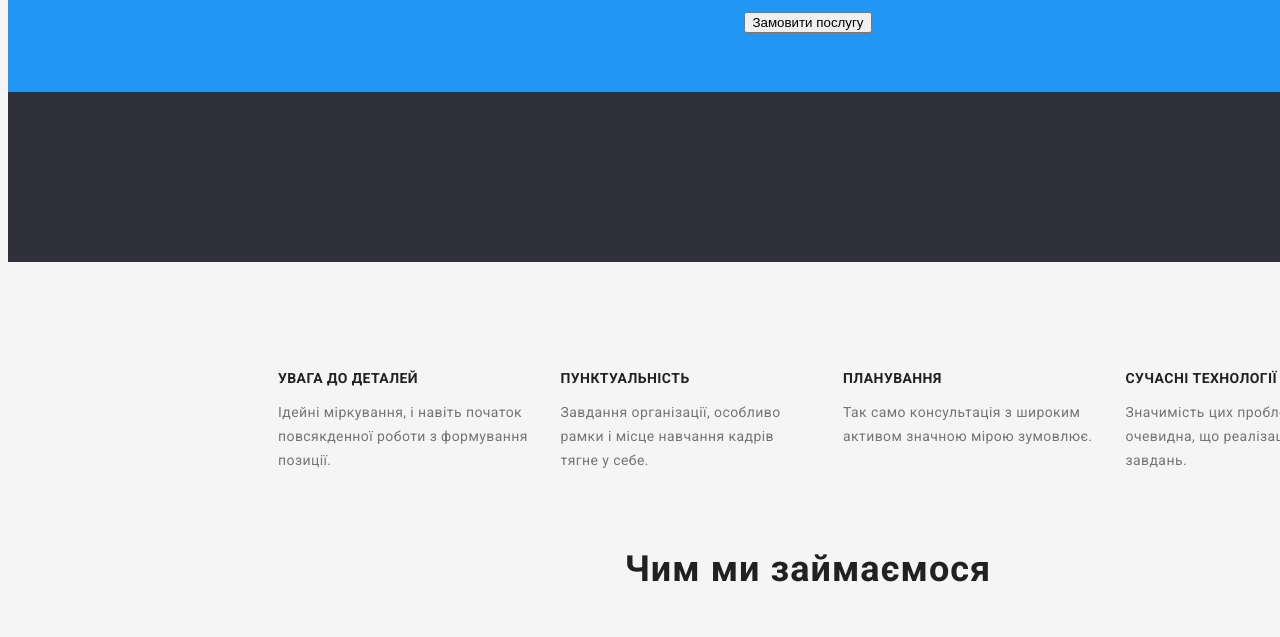
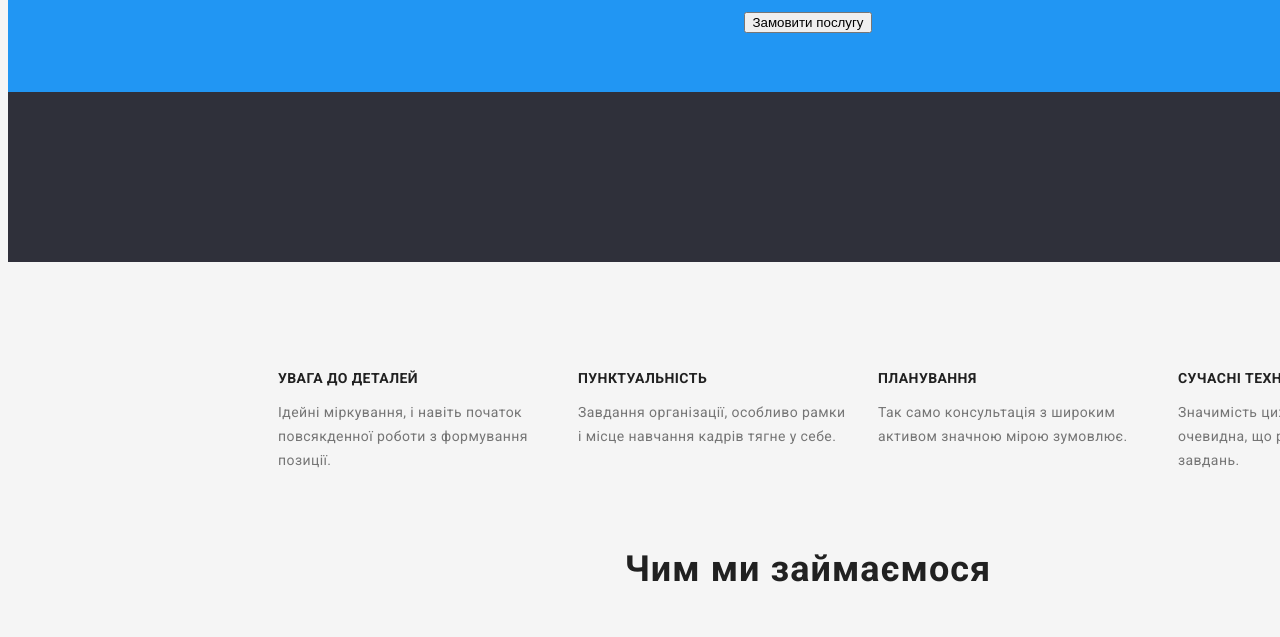
Before and after one commit to Alexanderksua/goit-markup-hw-02, a plain HTML site: page index.html in a window 1280 px wide. Shown: the part 426-1063 px from the top of the page. Drawn offline with Linux system fonts and the light colour scheme.

Commit message:
Update styles.css

```diff
--- a/css/styles.css
+++ b/css/styles.css
@@ -169,9 +169,10 @@ a[href="tel:+380961111111"] {
 
 /* Размеры и позиция секции качеств студии */
 .qualitie {
-      width: 1170px;
+      width: 1600px;
       height: 98px;
-      margin: 94px 215px;
+      margin-top: 94px;
+      margin-left: 215px;
       padding: 0px;
 }
 
```
